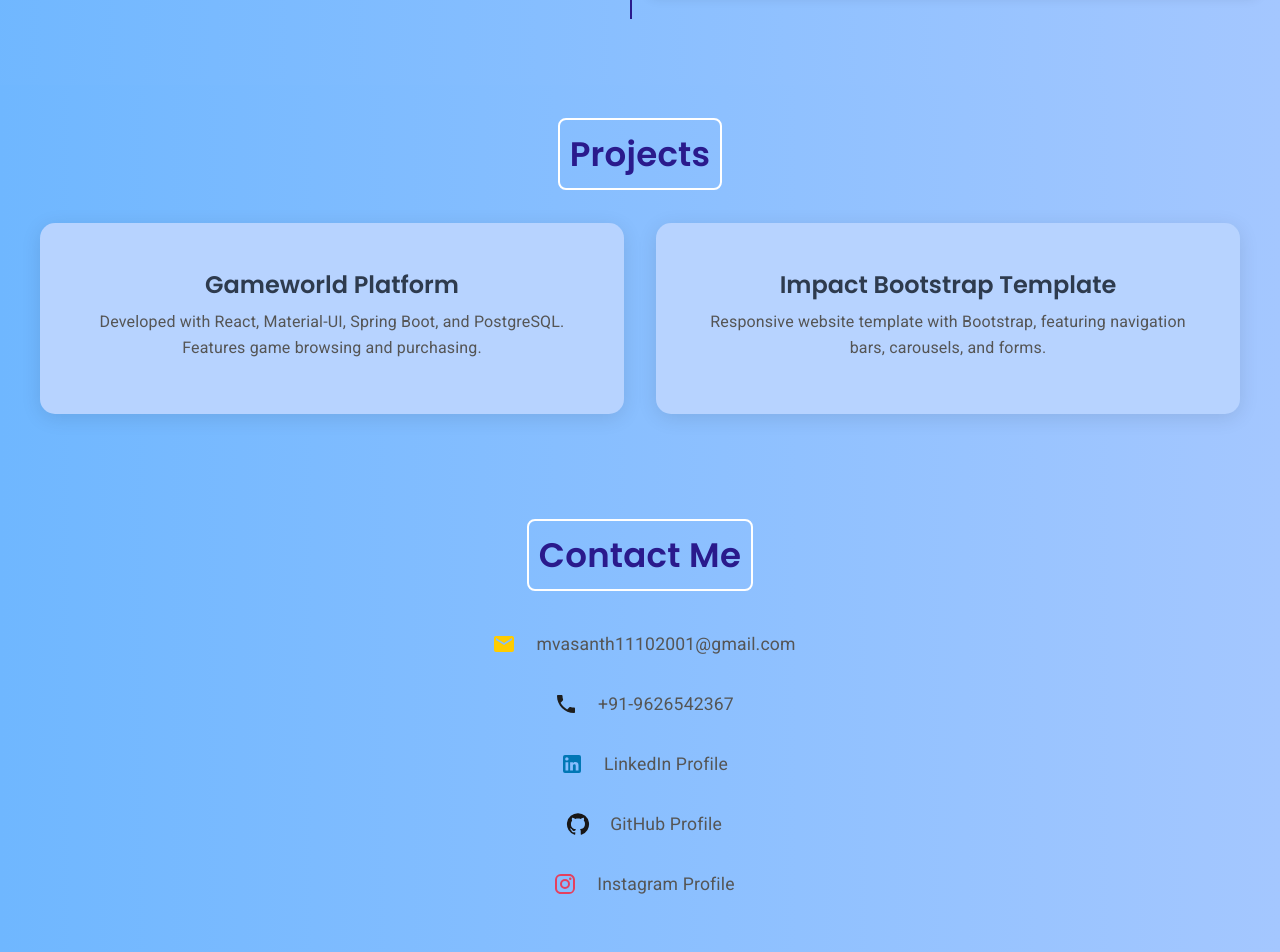
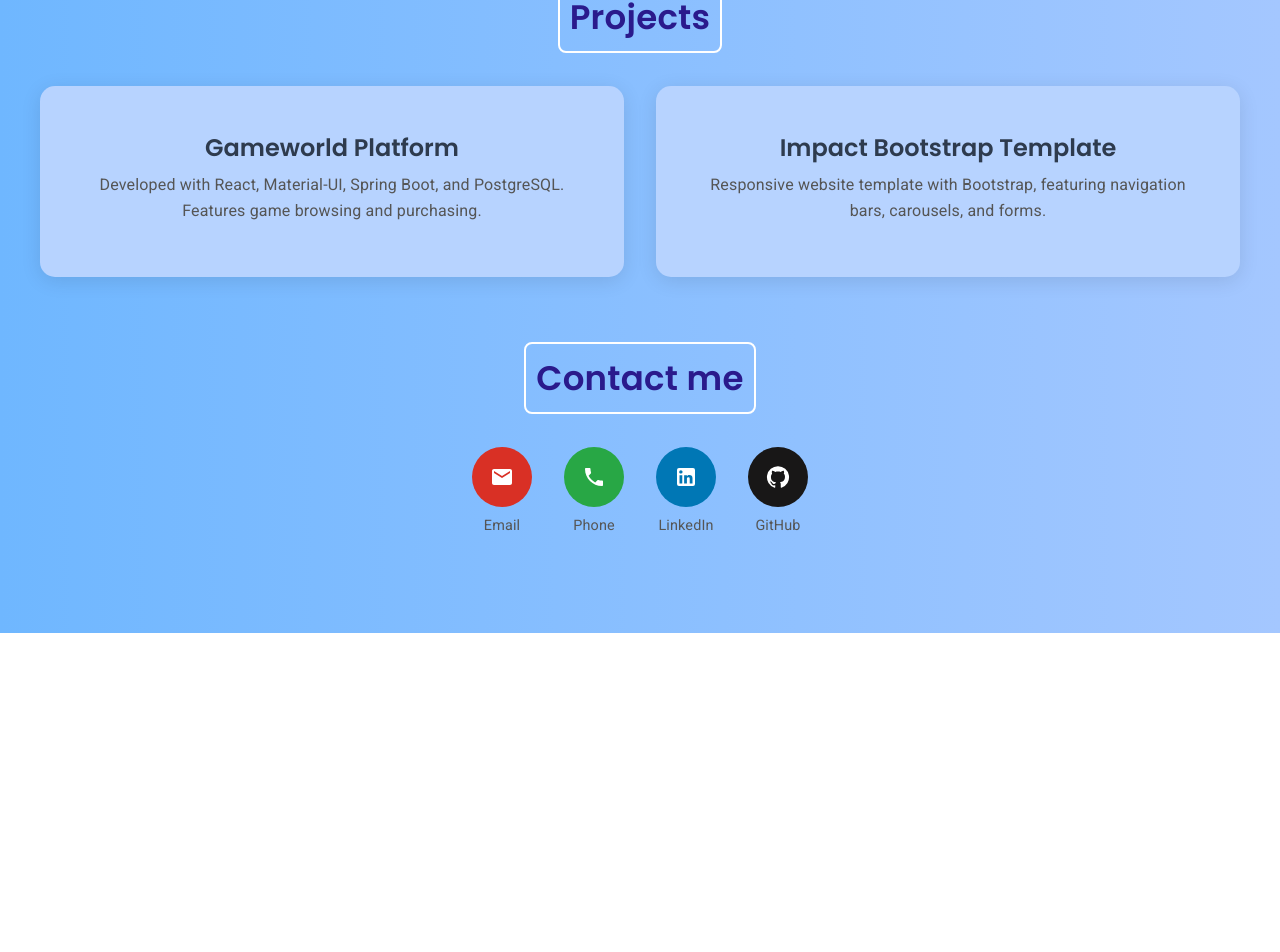
Before and after one commit to 11-10-01-Vasanth/Vasantha_Kumar_Portfolio, a React (Create React App) app: page / in a window 1280 px wide. Shown: the part 1452-2404 px from the top of the page. After the commit the page ends 2085 px from the top, so only its background shows below. Built offline with nearby package versions, Linux system fonts and the light colour scheme.

Commit message:
Changes...

```diff
--- a/package.json
+++ b/package.json
@@ -7,14 +7,14 @@
     "@emotion/styled": "^11.14.0",
     "@mui/icons-material": "^6.3.0",
     "@mui/lab": "^6.0.0-alpha.88",
-    "@mui/material": "^6.3.0",
+    "@mui/material": "^6.3.1",
     "@testing-library/jest-dom": "^5.17.0",
     "@testing-library/react": "^13.4.0",
     "@testing-library/user-event": "^13.5.0",
     "bootstrap": "^5.3.3",
     "create-react-app": "^5.0.1",
-    "react": "^18.2.0",
-    "react-dom": "^18.2.0",
+    "react": "^19.0.0",
+    "react-dom": "^19.0.0",
     "react-icons": "^5.4.0",
     "react-router-dom": "^6.22.0",
     "react-scripts": "5.0.1",
--- a/src/App.js
+++ b/src/App.js
@@ -5,7 +5,7 @@ import Skills from "./components/Skills";
 import Experience from "./components/Experience";
 import Projects from "./components/Projects";
 import Contact from "./components/Contact";
-import { Button } from "@mui/material";
+import { Fab } from "@mui/material";
 import ArrowUpwardIcon from "@mui/icons-material/ArrowUpward";
 
 const App = () => {
@@ -45,26 +45,23 @@ const App = () => {
       <Contact />
 
       {showScroll && (
-        <Button
+        <Fab
+          color="primary"
           onClick={scrollToTop}
           sx={{
             position: "fixed",
             bottom: "20px",
             right: "20px",
-            background: "linear-gradient(90deg, #2a1a8c, #6c63ff)",
+            background: "linear-gradient(90deg, #2a1a8c, #6c63ff)", // Custom gradient
             color: "white",
-            borderRadius: "50%",
-            width: "50px",
-            height: "50px",
-            boxShadow: "0 4px 8px rgba(0, 0, 0, 0.2)",
-            zIndex: 1000,
+            boxShadow: "0 4px 8px rgba(0, 0, 0, 0.3)", // Shadow
             "&:hover": {
-              backgroundColor: "#005bb5",
+              backgroundColor: "#005bb5", // Hover color
             },
           }}
         >
           <ArrowUpwardIcon />
-        </Button>
+        </Fab>
       )}
     </div>
   );
--- a/src/components/About.jsx
+++ b/src/components/About.jsx
@@ -11,7 +11,7 @@ const About = () => {
       sx={{
         background: "linear-gradient(90deg, #6FB7FF, #A4C7FF)",
         color: "#333",
-        padding: { xs: "40px 20px", sm: "60px 30px", md: "80px 40px" },
+        padding: { xs: "30px 20px", sm: "50px 30px", md: "70px 40px" },
         textAlign: "center",
         position: "relative",
         overflow: "hidden",
--- a/src/components/Contact.jsx
+++ b/src/components/Contact.jsx
@@ -1,20 +1,22 @@
 import React from "react";
-import { Container, Typography, Box, Link, IconButton } from "@mui/material";
-import { keyframes } from "@mui/system";
+import {
+  Container,
+  Typography,
+  Box,
+  Link,
+  IconButton,
+  Tooltip,
+} from "@mui/material";
 import { Email, Phone, LinkedIn, GitHub, Instagram } from "@mui/icons-material";
 
 // Animation for hover effect
-const hoverEffect = keyframes`
-  0% {
-    color: #0078ff;
-  }
-  50% {
-    color: #0056b3;
-  }
-  100% {
-    color: #0078ff;
-  }
-`;
+const iconHoverEffect = {
+  transition: "transform 0.3s ease, background-color 0.3s ease",
+  "&:hover": {
+    transform: "scale(1.2)",
+    backgroundColor: "rgba(255, 255, 255, 0.2)",
+  },
+};
 
 const Contact = () => {
   return (
@@ -23,8 +25,8 @@ const Contact = () => {
       sx={{
         textAlign: "center",
         background: "linear-gradient(90deg, #6FB7FF, #A4C7FF)",
+        padding: "3rem 1rem",
       }}
-      className="p-5"
     >
       <Typography
         variant="h4"
@@ -34,92 +36,120 @@ const Contact = () => {
           fontFamily: "Poppins, sans-serif",
           fontWeight: 600,
           padding: "10px",
-          border: "2px solid white", // Blue border
-          color: "#2a1a8c", // Blue text color
+          border: "2px solid white",
+          color: "#2a1a8c",
           borderRadius: "8px",
-          backgroundColor: "transparent", // Transparent background so text color stands out
+          backgroundColor: "transparent",
           display: "inline",
         }}
       >
-        Contact Me
+        Contact me
       </Typography>
       <Box
         sx={{
           display: "flex",
-          flexDirection: "column",
-          gap: "20px",
-          alignItems: "center",
+          flexWrap: "wrap",
+          justifyContent: "center",
+          gap: "2rem",
         }}
-        className="mt-5"
+        className="mb-5 mt-5"
       >
-        <Box sx={{ display: "flex", alignItems: "center", gap: "12px" }}>
+        {/* Email */}
+        <Box sx={{ textAlign: "center" }}>
+          <Tooltip title="Email Me" arrow>
             <IconButton
               href="mailto:mvasanth11102001@gmail.com"
               sx={{
-              color: "#ffcc00",
-              "&:hover": { animation: `${hoverEffect} 1s ease-in-out` },
+                backgroundColor: "#D93025", // Gmail red color
+                color: "#fff",
+                "&:hover": {
+                  backgroundColor: "#B1271B", // Slightly darker red on hover
+                  transform: "scale(1.1)", // Add scaling effect
+                  transition: "all 0.3s ease",
+                },
+                width: "60px",
+                height: "60px",
+                borderRadius: "50%",
               }}
             >
               <Email />
             </IconButton>
+          </Tooltip>
           <Typography
             sx={{
               fontFamily: "Roboto, sans-serif",
               color: "#555",
-              fontSize: "1.1rem",
+              fontSize: "0.9rem",
+              marginTop: "0.5rem",
             }}
           >
             <Link
               href="mailto:mvasanth11102001@gmail.com"
               sx={{ color: "inherit", textDecoration: "none" }}
             >
-              mvasanth11102001@gmail.com
+              Email
             </Link>
           </Typography>
         </Box>
 
-        <Box sx={{ display: "flex", alignItems: "center", gap: "12px" }}>
+        {/* Phone */}
+        <Box sx={{ textAlign: "center" }}>
+          <Tooltip title="Call Me" arrow>
             <IconButton
               href="tel:+919626542367"
               sx={{
-              color: "#1E1E1E",
-              "&:hover": { animation: `${hoverEffect} 1s ease-in-out` },
+                backgroundColor: "#28a745", // Green color
+                color: "#fff", // White icon color
+                ...iconHoverEffect,
+                width: "60px",
+                height: "60px",
+                borderRadius: "50%",
               }}
             >
               <Phone />
             </IconButton>
+          </Tooltip>
           <Typography
             sx={{
               fontFamily: "Roboto, sans-serif",
               color: "#555",
-              fontSize: "1.1rem",
+              fontSize: "0.9rem",
+              marginTop: "0.5rem",
             }}
           >
             <Link
               href="tel:+919626542367"
               sx={{ color: "inherit", textDecoration: "none" }}
             >
-              +91-9626542367
+              Phone
             </Link>
           </Typography>
         </Box>
 
-        <Box sx={{ display: "flex", alignItems: "center", gap: "12px" }}>
+        {/* LinkedIn */}
+        <Box sx={{ textAlign: "center" }}>
+          <Tooltip title="Visit LinkedIn Profile" arrow>
             <IconButton
               href="https://www.linkedin.com/in/vasantha-kumar-muthu/"
               target="_blank"
               sx={{
-              color: "#0077B5",
-              "&:hover": { animation: `${hoverEffect} 1s ease-in-out` },
+                backgroundColor: "#0077B5",
+                color: "#fff",
+                ...iconHoverEffect,
+                width: "60px",
+                height: "60px",
+                borderRadius: "50%",
               }}
             >
               <LinkedIn />
             </IconButton>
+          </Tooltip>
           <Typography
             sx={{
               fontFamily: "Roboto, sans-serif",
               color: "#555",
-              fontSize: "1.1rem",
+              fontSize: "0.9rem",
+              marginTop: "0.5rem",
             }}
           >
             <Link
@@ -127,27 +157,35 @@ const Contact = () => {
               target="_blank"
               sx={{ color: "inherit", textDecoration: "none" }}
             >
-              LinkedIn Profile
+              LinkedIn
             </Link>
           </Typography>
         </Box>
 
-        <Box sx={{ display: "flex", alignItems: "center", gap: "12px" }}>
+        {/* GitHub */}
+        <Box sx={{ textAlign: "center" }}>
+          <Tooltip title="Visit GitHub Profile" arrow>
             <IconButton
               href="https://github.com/11-10-01-Vasanth"
               target="_blank"
               sx={{
-              color: "#181717",
-              "&:hover": { animation: `${hoverEffect} 1s ease-in-out` },
+                backgroundColor: "#181717",
+                color: "#fff",
+                ...iconHoverEffect,
+                width: "60px",
+                height: "60px",
+                borderRadius: "50%",
               }}
             >
               <GitHub />
             </IconButton>
+          </Tooltip>
           <Typography
             sx={{
               fontFamily: "Roboto, sans-serif",
               color: "#555",
-              fontSize: "1.1rem",
+              fontSize: "0.9rem",
+              marginTop: "0.5rem",
             }}
           >
             <Link
@@ -155,35 +193,7 @@ const Contact = () => {
               target="_blank"
               sx={{ color: "inherit", textDecoration: "none" }}
             >
-              GitHub Profile
-            </Link>
-          </Typography>
-        </Box>
-
-        <Box sx={{ display: "flex", alignItems: "center", gap: "12px" }}>
-          <IconButton
-            href="https://www.instagram.com/vasanthakumar111001/"
-            target="_blank"
-            sx={{
-              color: "#E4405F",
-              "&:hover": { animation: `${hoverEffect} 1s ease-in-out` },
-            }}
-          >
-            <Instagram />
-          </IconButton>
-          <Typography
-            sx={{
-              fontFamily: "Roboto, sans-serif",
-              color: "#555",
-              fontSize: "1.1rem",
-            }}
-          >
-            <Link
-              href="https://www.instagram.com/vasanthakumar111001/"
-              target="_blank"
-              sx={{ color: "inherit", textDecoration: "none" }}
-            >
-              Instagram Profile
+              GitHub
             </Link>
           </Typography>
         </Box>
--- a/src/components/Experience.jsx
+++ b/src/components/Experience.jsx
@@ -98,10 +98,10 @@ const Experience = () => {
                     <TimelineContent
                       sx={{
                         padding: { xs: "20px", sm: "25px" },
-                        marginTop: "40px",
+                        marginTop: "60px",
                         borderRadius: "10px",
                         boxShadow: "0 4px 12px rgba(0, 0, 0, 0.1)",
-                        marginBottom: "25px",
+                        marginBottom: "20px",
                         transition: "transform 0.3s ease",
                         "&:hover": {
                           transform: "translateY(-5px)",
--- a/src/components/Header.jsx
+++ b/src/components/Header.jsx
@@ -13,6 +13,7 @@ import {
   Avatar,
 } from "@mui/material";
 import MenuIcon from "@mui/icons-material/Menu";
+import CloseIcon from "@mui/icons-material/Close";
 
 const Header = () => {
   const [drawerOpen, setDrawerOpen] = useState(false);
@@ -79,20 +80,16 @@ const Header = () => {
           {/* Right side: Hamburger Menu (Mobile) */}
           <Box sx={{ display: { xs: "block", md: "none" } }}>
             <IconButton
-              color="inherit"
-              edge="end"
-              onClick={toggleDrawer(true)}
+              onClick={toggleDrawer(!drawerOpen)}
               sx={{
-                "& svg": {
-                  animation: "wiggle 0.5s infinite",
-                  "@keyframes wiggle": {
-                    "0%, 100%": { transform: "rotate(0deg)" },
-                    "50%": { transform: "rotate(15deg)" },
-                  },
-                },
+                background: "linear-gradient(90deg, #2a1a8c, #6c63ff)",
               }}
             >
-              <MenuIcon sx={{ color: "#FFEB3B", fontSize: "2rem" }} />
+              {drawerOpen ? (
+                <CloseIcon sx={{ color: "#FFEB3B", fontSize: "2rem" }} />
+              ) : (
+                <MenuIcon sx={{ color: "#FFEB3B", fontSize: "2rem" }} />
+              )}
             </IconButton>
           </Box>
 
@@ -160,7 +157,7 @@ const Header = () => {
           <List>
             {sections.map((section) => (
               <ListItem
-                button
+                button={true} // Explicitly define `button` as boolean
                 component="a"
                 href={`#${section.toLowerCase()}`}
                 key={section}
--- a/src/components/Projects.jsx
+++ b/src/components/Projects.jsx
@@ -27,7 +27,7 @@ const Projects = () => {
         alignItems: "center",
       }}
     >
-      <Box sx={{ maxWidth: "1200px", width: "100%", textAlign: "center" }} className="mb-5 mt-5">
+      <Box sx={{ maxWidth: "1200px", width: "100%", textAlign: "center" }} className="mb-2 mt-3">
         <Typography
           variant="h4"
           gutterBottom
--- a/src/components/Skills.jsx
+++ b/src/components/Skills.jsx
@@ -47,7 +47,7 @@ const Skills = () => {
       sx={{
         background: "linear-gradient(90deg, #6FB7FF, #A4C7FF)", // Light blue gradient for the background
         color: "#2E3B4E", // Darker text for better readability
-        padding: { xs: "40px 20px", sm: "60px 30px", md: "80px 40px" },
+        padding: { xs: "20px 10px", sm: "10px 30px", md: "30px 20px" },
         textAlign: "center",
         position: "relative",
         overflow: "hidden",
```
Also changed, not shown: 1 other file (tests, documents, lock files or other folders). Lines whose indentation alone changed are shown as unchanged.
